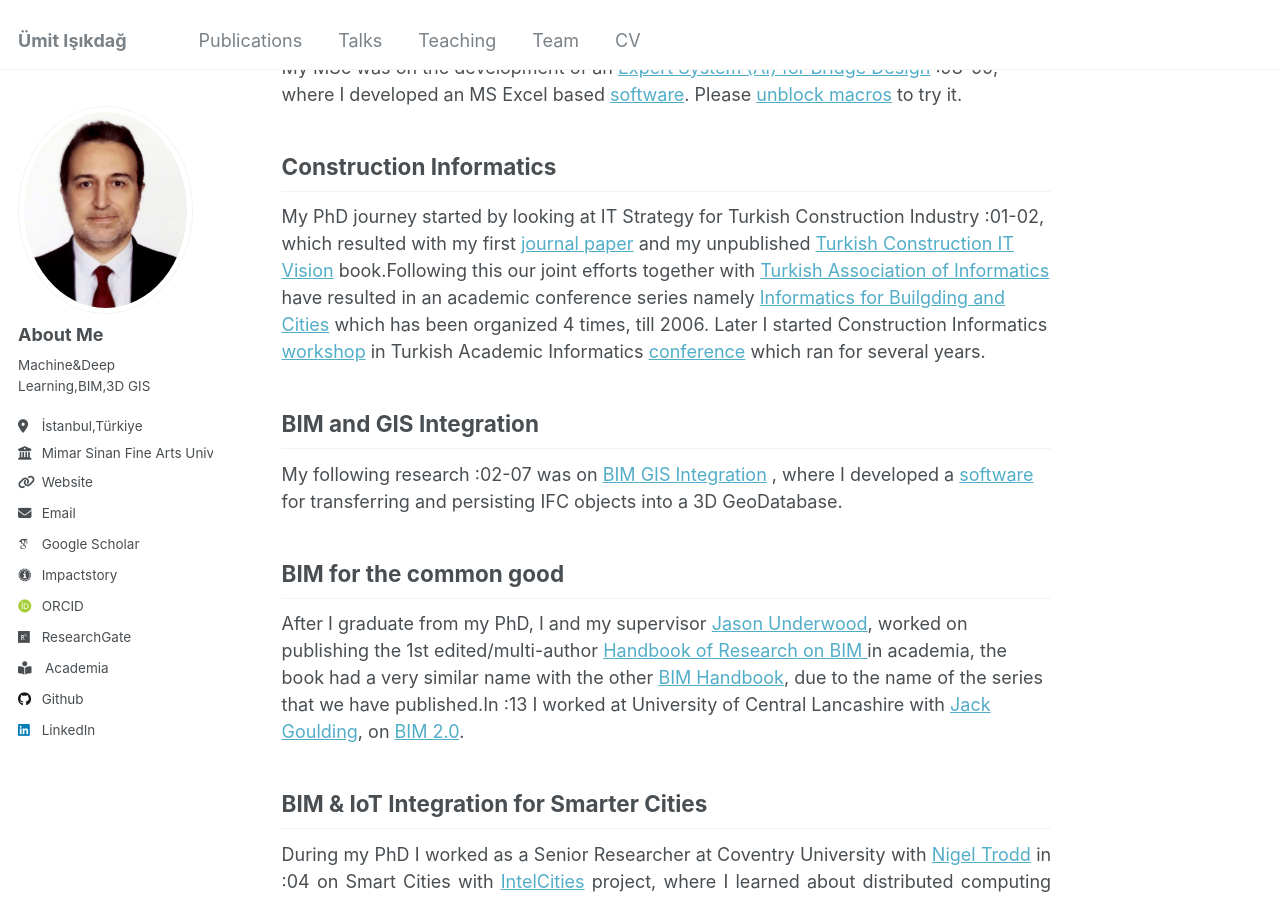
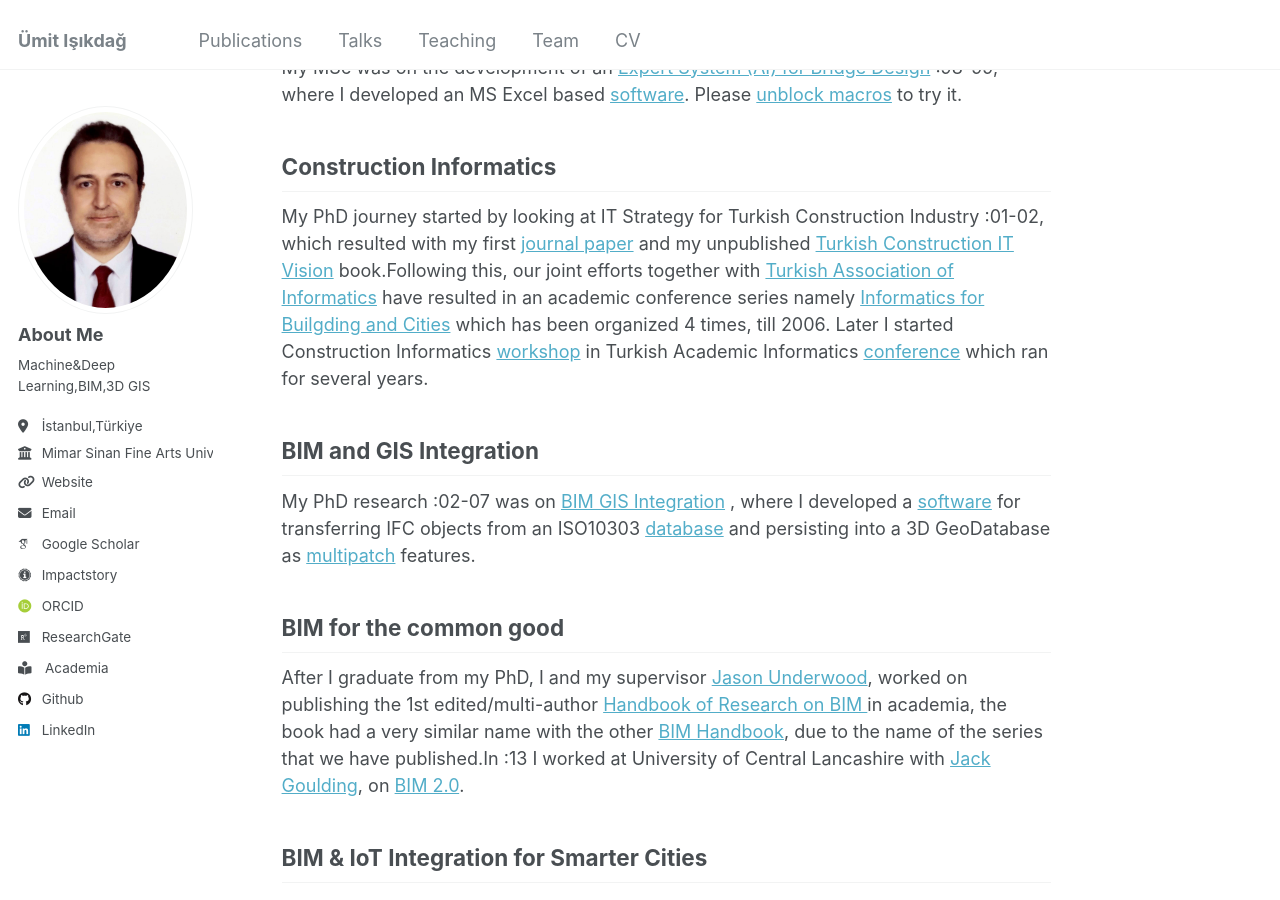
Before and after one commit to uisikdag/uisikdag.github.io, a Jekyll site: the page built from _pages/about.md, in a window 1280 px wide and 900 px high, scrolled down 457 px. Built offline with Jekyll 4.4.1, drawn with Linux system fonts in a browser that asks for light colours; some web fonts are replaced.

Commit message:
Update about.md

```diff
--- a/_pages/about.md
+++ b/_pages/about.md
@@ -30,15 +30,16 @@ Please [unblock macros](https://learn.microsoft.com/en-en/microsoft-365-apps/sec
 Construction Informatics
 ------
 My PhD journey started by looking at IT Strategy for Turkish Construction Industry :01-02, which resulted with my first [journal paper](https://www.emerald.com/insight/content/doi/10.1108/09699980410547595/full/html)
- and my unpublished [Turkish Construction IT Vision](https://zenodo.org/records/1331943) book.Following this our joint efforts together with
+ and my unpublished [Turkish Construction IT Vision](https://zenodo.org/records/1331943) book.Following this, our joint efforts together with
  [Turkish Association of Informatics](https://www.tbd.org.tr/) have resulted in an
 academic conference series namely [Informatics for Builgding and Cities](https://www.tbd.org.tr/yapi-ve-kennte-bilisim-iv-bildiriler-kitabi-tbd-tbb-tmbd/) which has been organized 4 times, till 2006.
 Later I started Construction Informatics [workshop](https://insaatbilisim.weebly.com/) in Turkish Academic Informatics [conference](https://www.ab.org.tr/) which ran for several years.
 
 BIM and GIS Integration
 ------
- My following research :02-07 was on [BIM GIS Integration](https://salford-repository.worktribe.com/output/1434038/towards-the-implementation-of-building-information-models-in-geospatial-context)
-, where I developed a [software](https://www.youtube.com/playlist?list=PLjWRQUTDgLAPZ0EGWbw3UMj27GU4nMYFZ) for transferring and persisting IFC objects into a 3D GeoDatabase.
+ My PhD research :02-07 was on [BIM GIS Integration](https://salford-repository.worktribe.com/output/1434038/towards-the-implementation-of-building-information-models-in-geospatial-context)
+, where I developed a [software](https://www.youtube.com/playlist?list=PLjWRQUTDgLAPZ0EGWbw3UMj27GU4nMYFZ) for transferring IFC objects from an ISO10303 [database](https://jotneconnect.com/products/express-data-manager/)
+ and persisting into a 3D GeoDatabase as [multipatch](https://www.esri.com/content/dam/esrisites/sitecore-archive/Files/Pdfs/library/whitepapers/pdfs/multipatch-geometry-type.pdf) features.
 
 BIM for the common good
 ------
```
